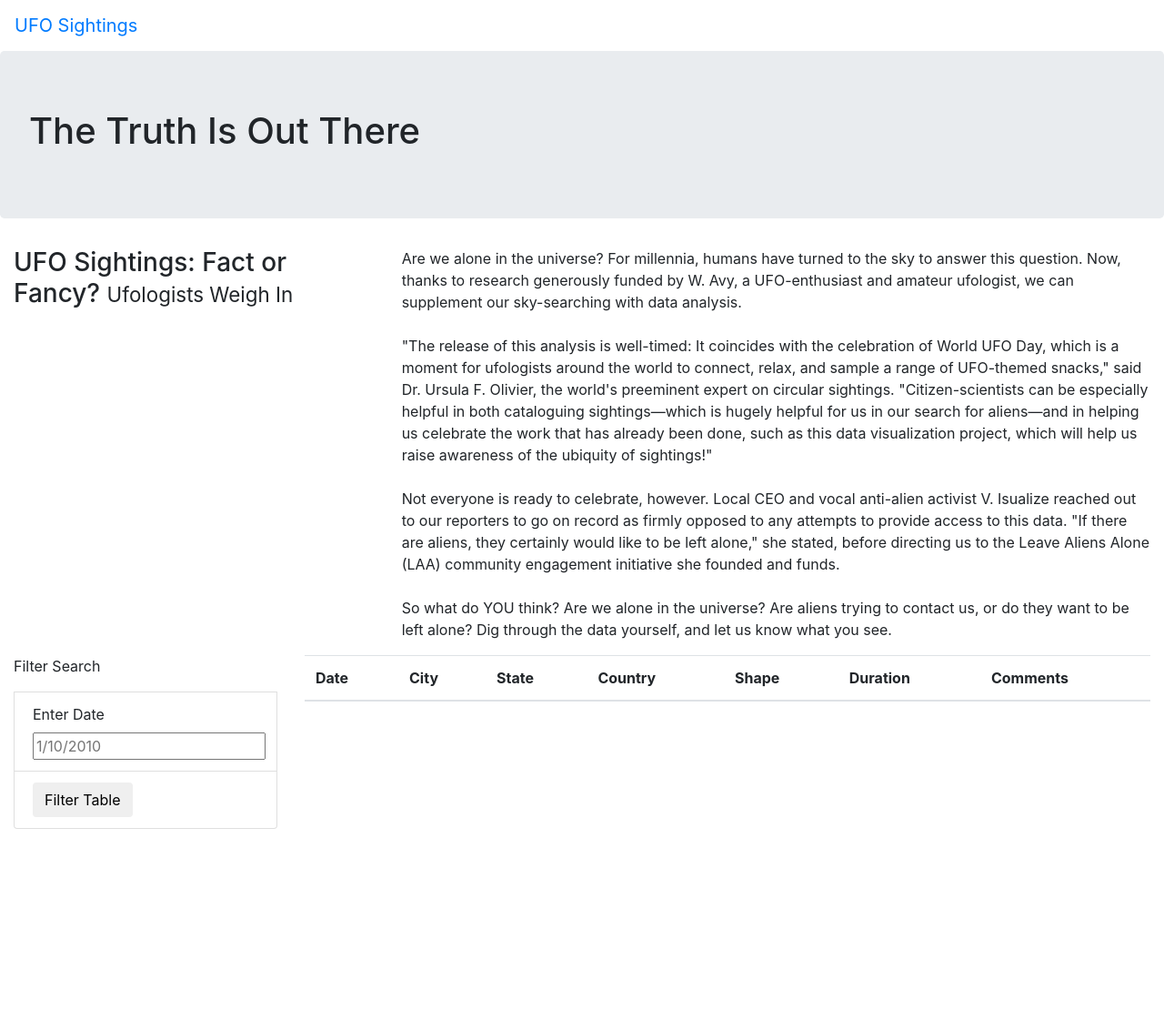
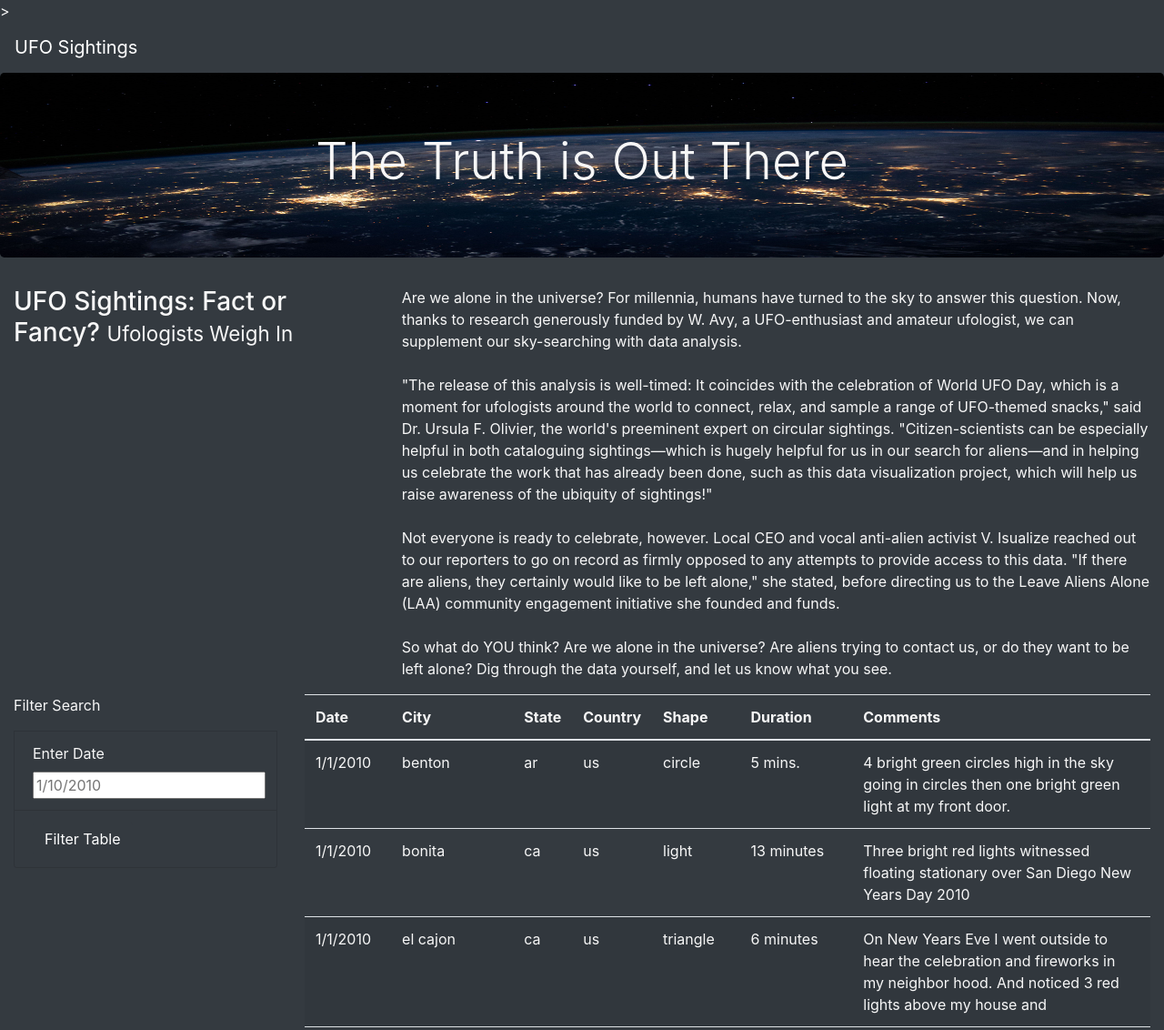
Before and after one commit to PGrickswim/UFOs, a plain HTML site: page index.html in a window 1280 px wide. Shown: the top 1132 px of the page at 91% size. Before the commit the page ends 911 px from the top, so only its background shows below. Drawn offline with nearby package versions, Linux system fonts and the light colour scheme.

Commit message:
End of module update

```diff
--- a/index.html
+++ b/index.html
@@ -13,14 +13,14 @@
     />
     <link rel="stylesheet" href="static/css/style.css">
 </head>
-<body>
+<body class="bg-dark"></body>>
     <div class="wrapper">
-        <nav class="navbar navbar-expand-lg">
+        <nav class="navbar navbar-dark bg-dark navbar-expand-lg">
             <a class="navbar-brand" href="index.html">UFO Sightings</a>
         </nav>
     </div>
     <div class="jumbotron">
-        <h1>The Truth Is Out There</h1>
+      <h1 class="display-4">The Truth is Out There</h1>
     </div>
     <div class="container-fluid">
         <div class="row">
@@ -43,18 +43,18 @@
       <div class="container-fluid">
         <div class="row">
           <div class="col-md-3">
-            <form>
+            <form class="bg-dark">
                 <p>Filter Search</p>
               </form>
-              <ul class="list-group">
+            <ul class="bg-dark list-group">
 
             </ul>
-            <li class="list-group-item">
+            <li class="bg-dark list-group-item">
                 <label for="date">Enter Date</label>
                 <input type="text" placeholder="1/10/2010" id="datetime" />
             </li>
-            <li class="list-group-item">
-                <button id="filter-btn" type="button" class="btn btn-default">Filter Table</button>
+            <li class="bg-dark list-group-item">
+                <button id="filter-btn" type="button" class="btn btn-dark">Filter Table</button>
             </li>
           </div>
           <div class="col-md-9">
@@ -76,6 +76,8 @@
           </div>
         </div>
       </div>
-
+      <script src="https://cdnjs.cloudflare.com/ajax/libs/d3/4.11.0/d3.js"></script>
+      <script src="static/js/data.js"></script>
+      <script src="static/js/app.js"></script>
 </body>
 </html>
--- a/static/css/style.css
+++ b/static/css/style.css
@@ -0,0 +1,9 @@
+body {
+
+    color: #f7f7f7;
+  }
+  .jumbotron {
+    background-image: url("../images/nasa.jpg");
+    background-size: 100% 100%;
+    text-align: center;
+  }
--- a/static/js/app.js
+++ b/static/js/app.js
@@ -42,6 +42,7 @@ function handleClick() {
 
   // Attach an event to listen for the form button
 d3.selectAll("#filter-btn").on("click", handleClick);
+}
 
 // Build the table when the page loads
 buildTable(tableData);
```
Also changed, not shown: static/images/nasa.jpg (added).
